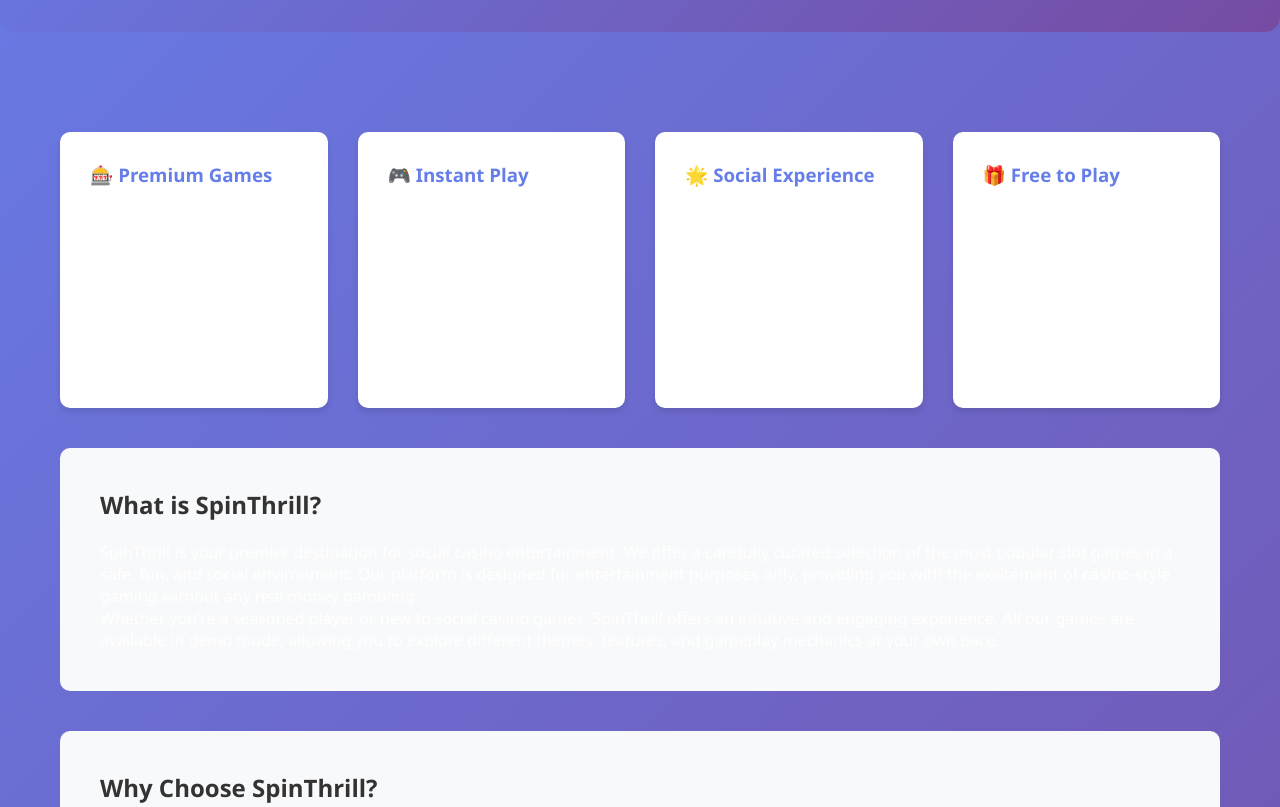
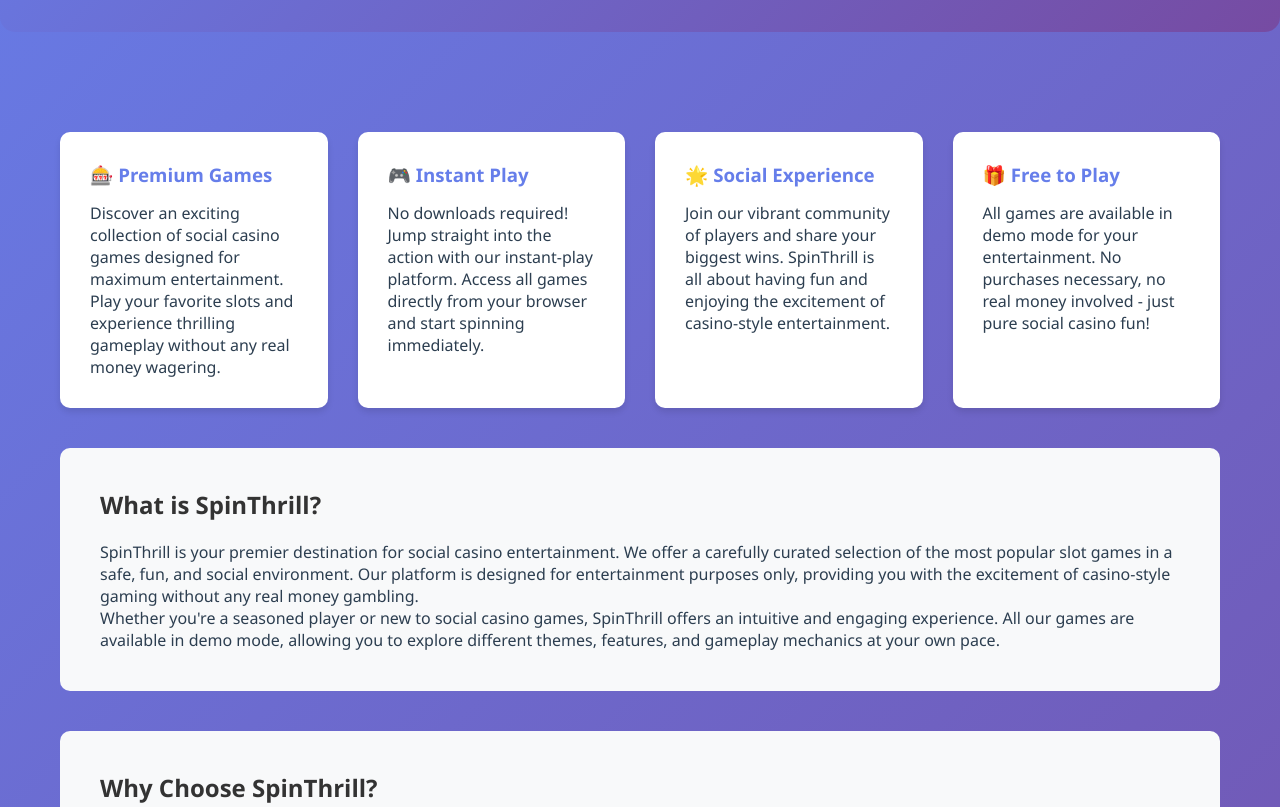
Before and after one commit to j2oOrg/spinthrill-site-ppc-social-casino, a plain HTML site: page index.html in a window 1280 px wide. Shown: the part 340-1147 px from the top of the page. Drawn offline with Linux system fonts and the light colour scheme.

Commit message:
dsfdds x cv  xcxzc

```diff
--- a/index.html
+++ b/index.html
@@ -203,6 +203,7 @@
             border-radius: 10px;
             box-shadow: 0 4px 6px rgba(0,0,0,0.1);
             transition: transform 0.3s ease;
+            color: #2c3e50;
         }
         .feature-card-ghi789:hover {
             transform: translateY(-5px);
@@ -217,6 +218,7 @@
             padding: 40px;
             border-radius: 10px;
             margin: 40px 0;
+            color: #2c3e50;
         }
         .info-section-jkl012 h2 {
             color: #333;
```
